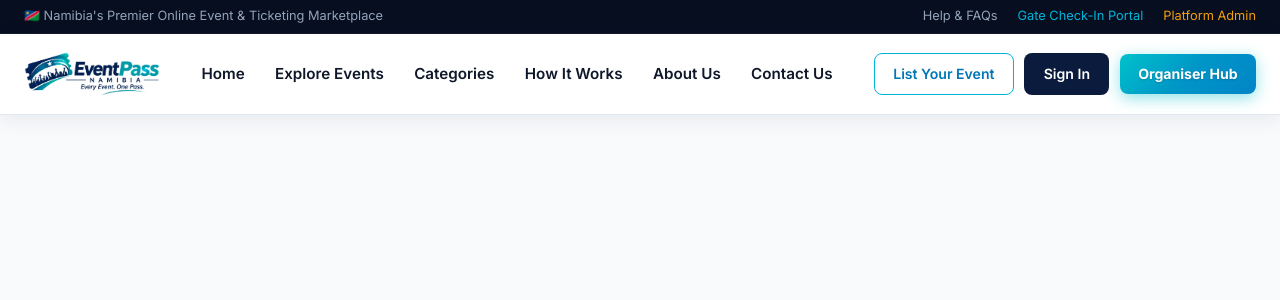
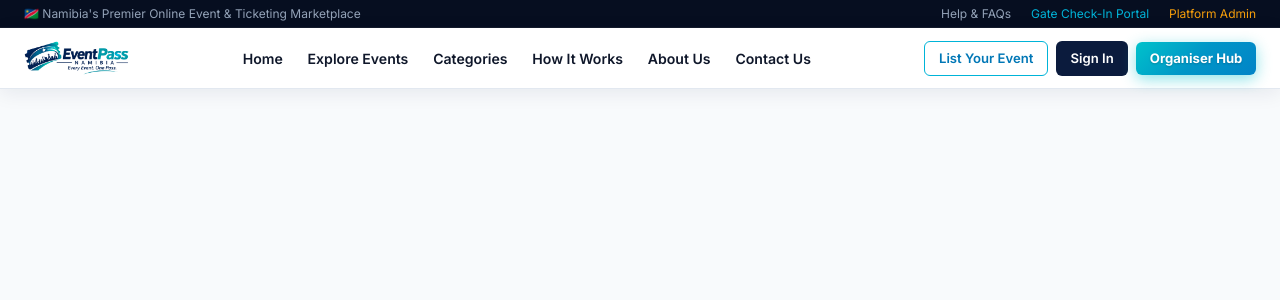
Before and after one commit to rajni030190-Dev/eventpass-namibia, a WordPress theme: template wordpress/wp-content/themes/eventpass-theme/header.php in a window 1280 px wide. Shown: the top 300 px of the page. Run offline with PHP 8.4 and a stand-in for WordPress, Linux system fonts and the light colour scheme; the site name, menu and one post (Sample post) are stand-ins, and other content is empty.

Commit message:
fix(ui): streamline navbar sizing to sleek 60px height with proportional logo and buttons

```diff
--- a/wordpress/wp-content/themes/eventpass-theme/header.php
+++ b/wordpress/wp-content/themes/eventpass-theme/header.php
@@ -46,7 +46,7 @@
 
 <div id="page" class="site">
     <!-- Top Announcement Strip -->
-    <div class="ep-top-bar" style="background: var(--ep-navy-deep); color: #94A3B8; font-size: 0.8rem; padding: 0.4rem 0; border-bottom: 1px solid rgba(255,255,255,0.06);">
+    <div class="ep-top-bar" style="background: var(--ep-navy-deep); color: #94A3B8; font-size: 0.75rem; padding: 0.25rem 0; border-bottom: 1px solid rgba(255,255,255,0.06);">
         <div class="container" style="display: flex; justify-content: space-between; align-items: center;">
             <div class="ep-top-left">
                 <span>🇳🇦 Namibia's Premier Online Event & Ticketing Marketplace</span>
--- a/wordpress/wp-content/themes/eventpass-theme/style.css
+++ b/wordpress/wp-content/themes/eventpass-theme/style.css
@@ -93,24 +93,24 @@ img {
   display: flex;
   align-items: center;
   justify-content: space-between;
-  height: 80px;
+  height: 60px;
 }
 
 .ep-logo-link img {
-  height: 48px;
+  height: 34px;
   width: auto;
 }
 
 .ep-nav-menu {
   display: flex;
   align-items: center;
-  gap: 1.75rem;
+  gap: 1.25rem;
   list-style: none;
 }
 
 .ep-nav-link {
   font-weight: 500;
-  font-size: 0.95rem;
+  font-size: 0.88rem;
   color: var(--ep-slate-800);
 }
 
@@ -121,7 +121,12 @@ img {
 .ep-header-actions {
   display: flex;
   align-items: center;
-  gap: 1rem;
+  gap: 0.5rem;
+}
+.ep-header-actions .ep-btn {
+  padding: 0.38rem 0.85rem;
+  font-size: 0.82rem;
+  border-radius: 6px;
 }
 
 /* Buttons */
@@ -1337,11 +1342,11 @@ img {
             display: flex;
             align-items: center;
             justify-content: space-between;
-            height: 80px;
+            height: 60px;
             position: relative;
         }
         .ep-logo-link img {
-            height: 44px;
+            height: 34px;
             width: auto;
             display: block;
             max-width: 100%;
@@ -1352,17 +1357,17 @@ img {
         .ep-nav-menu {
             display: flex;
             align-items: center;
-            gap: 1.5rem;
+            gap: 1.25rem;
             list-style: none;
             margin: 0;
             padding: 0;
         }
         .ep-nav-link {
             font-weight: 600;
-            font-size: 0.95rem;
+            font-size: 0.88rem;
             color: var(--ep-slate-700);
             text-decoration: none;
-            padding: 0.4rem 0.2rem;
+            padding: 0.3rem 0.15rem;
             position: relative;
             transition: color 0.2s ease;
         }
@@ -1371,8 +1376,13 @@ img {
         }
         .ep-header-actions {
             display: flex;
-            gap: 0.65rem;
+            gap: 0.5rem;
             align-items: center;
+        }
+        .ep-header-actions .ep-btn {
+            padding: 0.38rem 0.85rem;
+            font-size: 0.82rem;
+            border-radius: 6px;
         }
 
         /* Mobile Hamburger Toggle Button */
@@ -1381,9 +1391,9 @@ img {
             flex-direction: column;
             justify-content: center;
             align-items: center;
-            gap: 5px;
-            width: 44px;
-            height: 44px;
+            gap: 4px;
+            width: 38px;
+            height: 38px;
             background: #ffffff;
             border: 1px solid var(--ep-slate-200);
             border-radius: 8px;
@@ -1522,10 +1532,10 @@ img {
         }
         @media (max-width: 990px) {
             .ep-header-inner {
-                height: 72px;
+                height: 54px;
             }
             .ep-logo-link img {
-                height: 38px;
+                height: 28px;
             }
             .ep-desktop-nav {
                 display: none !important;
@@ -1544,10 +1554,10 @@ img {
         }
         @media (max-width: 480px) {
             .ep-header-inner {
-                height: 64px;
+                height: 50px;
             }
             .ep-logo-link img {
-                height: 34px;
+                height: 26px;
             }
             .ep-mobile-nav-link {
                 padding: 0.75rem 1.25rem;
```
